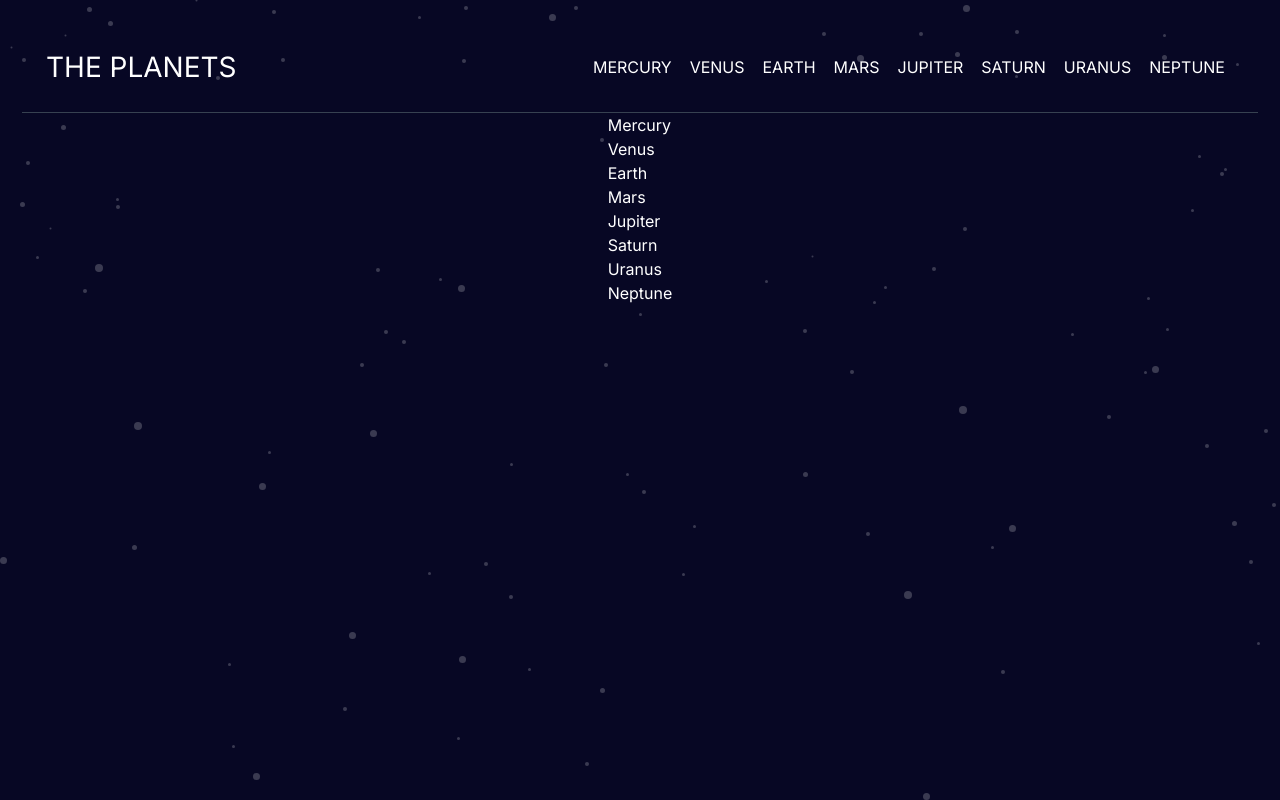
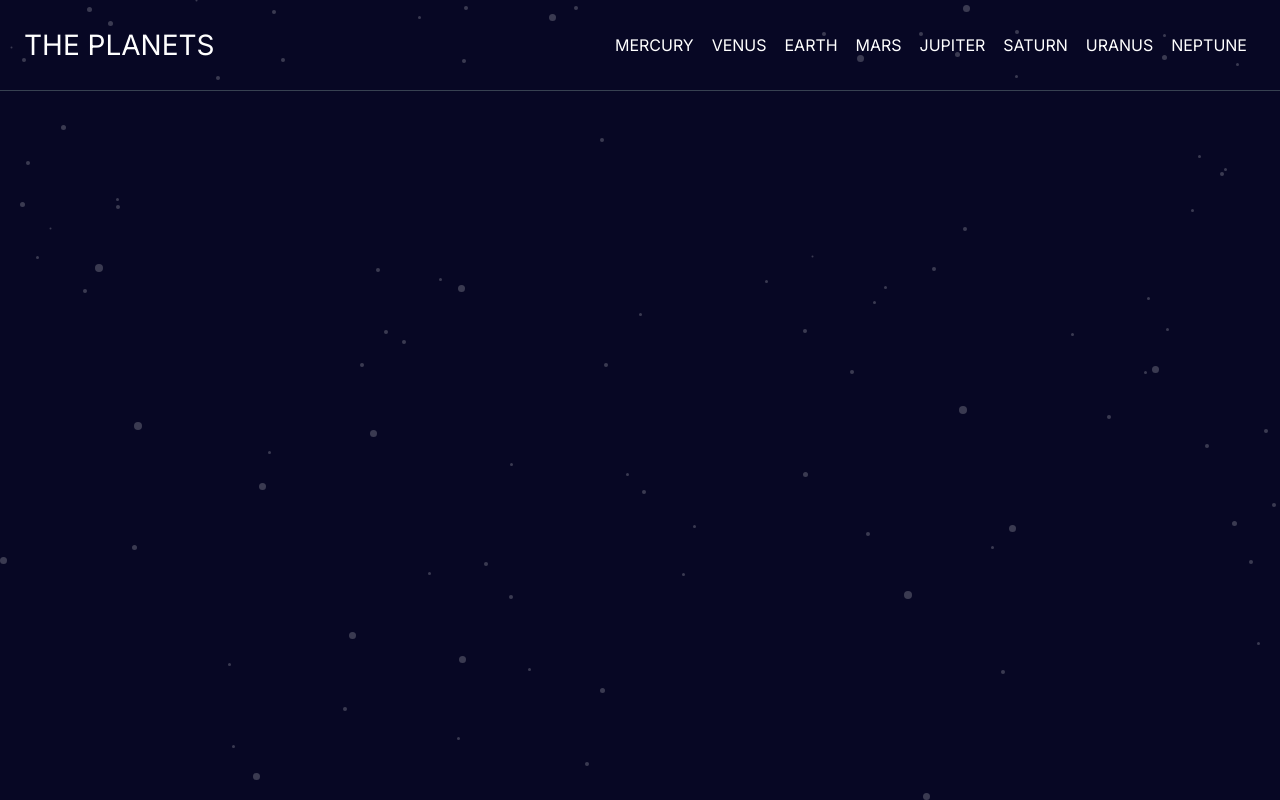
Before and after one commit to JaredBrown1/planets-app, a Next.js app: page / in a window 1280 px wide. Built offline with nearby package versions, Linux system fonts and the light colour scheme.

Commit message:
layout fixed

```diff
--- a/app/components/Navbar.jsx
+++ b/app/components/Navbar.jsx
@@ -2,7 +2,7 @@ import Link from "next/link";
 
 const Navbar = () => {
 	return (
-		<div className="flex justify-between w-full p-6 border-b-[1px] border-gray-700">
+		<div className="flex justify-between w-full p-6 border-b-[1px] border-gray-700 text-white">
 			<h1 className="text-[28px]">THE PLANETS</h1>
 			<div className="flex justify-around w-[650px] items-center">
 				<Link href="/Mercury">MERCURY</Link>
--- a/app/layout.js
+++ b/app/layout.js
@@ -1,5 +1,6 @@
 import "./globals.css";
 import { Inter } from "next/font/google";
+import Navbar from "./components/Navbar";
 
 const inter = Inter({ subsets: ["latin"] });
 
@@ -10,8 +11,11 @@ export const metadata = {
 
 export default function RootLayout({ children }) {
 	return (
-		<html lang="en">
-			<body className={`${inter.className} bg-[#070724]`}>{children}</body>
+		<html lang="en" className=" bg-[#070724] bg-background">
+			<body className={`${inter.className} `}>
+				<Navbar />
+				{children}
+			</body>
 		</html>
 	);
 }
--- a/app/page.js
+++ b/app/page.js
@@ -2,10 +2,5 @@ import Navbar from "./components/Navbar";
 import PlanetInfo from "./components/planet/PlanetInfo";
 
 export default function Home() {
-	return (
-		<main className="flex min-h-screen flex-col items-center p-[22px]  text-white bg-background">
-			<Navbar />
-			<PlanetInfo />
-		</main>
-	);
+	return <main className=""></main>;
 }
```
